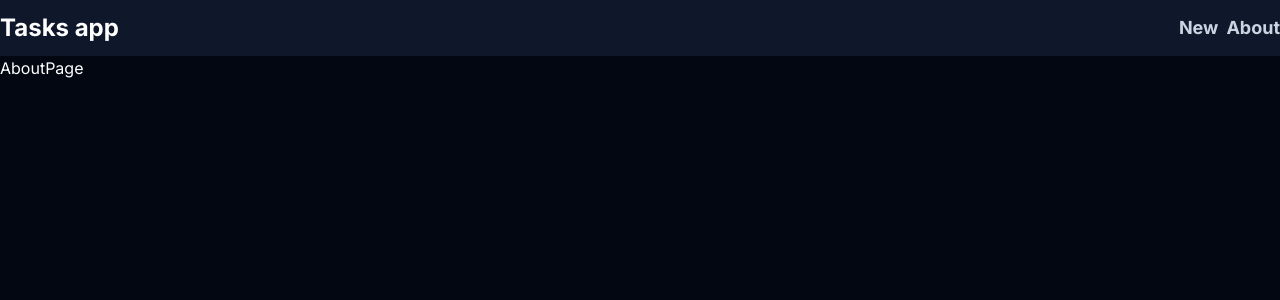
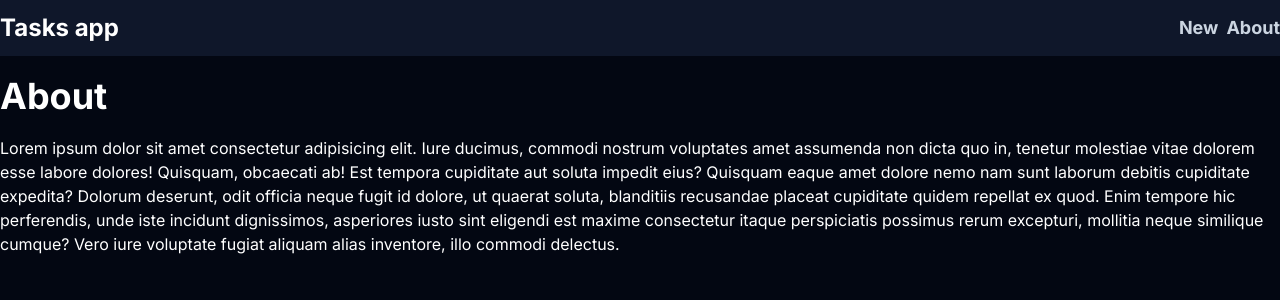
Before and after one commit to Yparada/task-project, a Next.js app: page /about in a window 1280 px wide. Shown: the top 300 px of the page. Built offline with nearby package versions, Linux system fonts and the light colour scheme.

Commit message:
Update about page styles

```diff
--- a/src/app/about/page.tsx
+++ b/src/app/about/page.tsx
@@ -1,7 +1,22 @@
 function AboutPage() {
     return (
-        <div>AboutPage</div>
-    )
+        <section className="container mx-auto">
+            <h3 className="text-4xl font-bold my-5">About</h3>
+            <p>
+                Lorem ipsum dolor sit amet consectetur adipisicing elit. Iure ducimus,
+                commodi nostrum voluptates amet assumenda non dicta quo in, tenetur
+                molestiae vitae dolorem esse labore dolores! Quisquam, obcaecati ab! Est
+                tempora cupiditate aut soluta impedit eius? Quisquam eaque amet dolore
+                nemo nam sunt laborum debitis cupiditate expedita? Dolorum deserunt,
+                odit officia neque fugit id dolore, ut quaerat soluta, blanditiis
+                recusandae placeat cupiditate quidem repellat ex quod. Enim tempore hic
+                perferendis, unde iste incidunt dignissimos, asperiores iusto sint
+                eligendi est maxime consectetur itaque perspiciatis possimus rerum
+                excepturi, mollitia neque similique cumque? Vero iure voluptate fugiat
+                aliquam alias inventore, illo commodi delectus.
+            </p>
+        </section>
+    );
 }
 
-export default AboutPage
+export default AboutPage;
```
